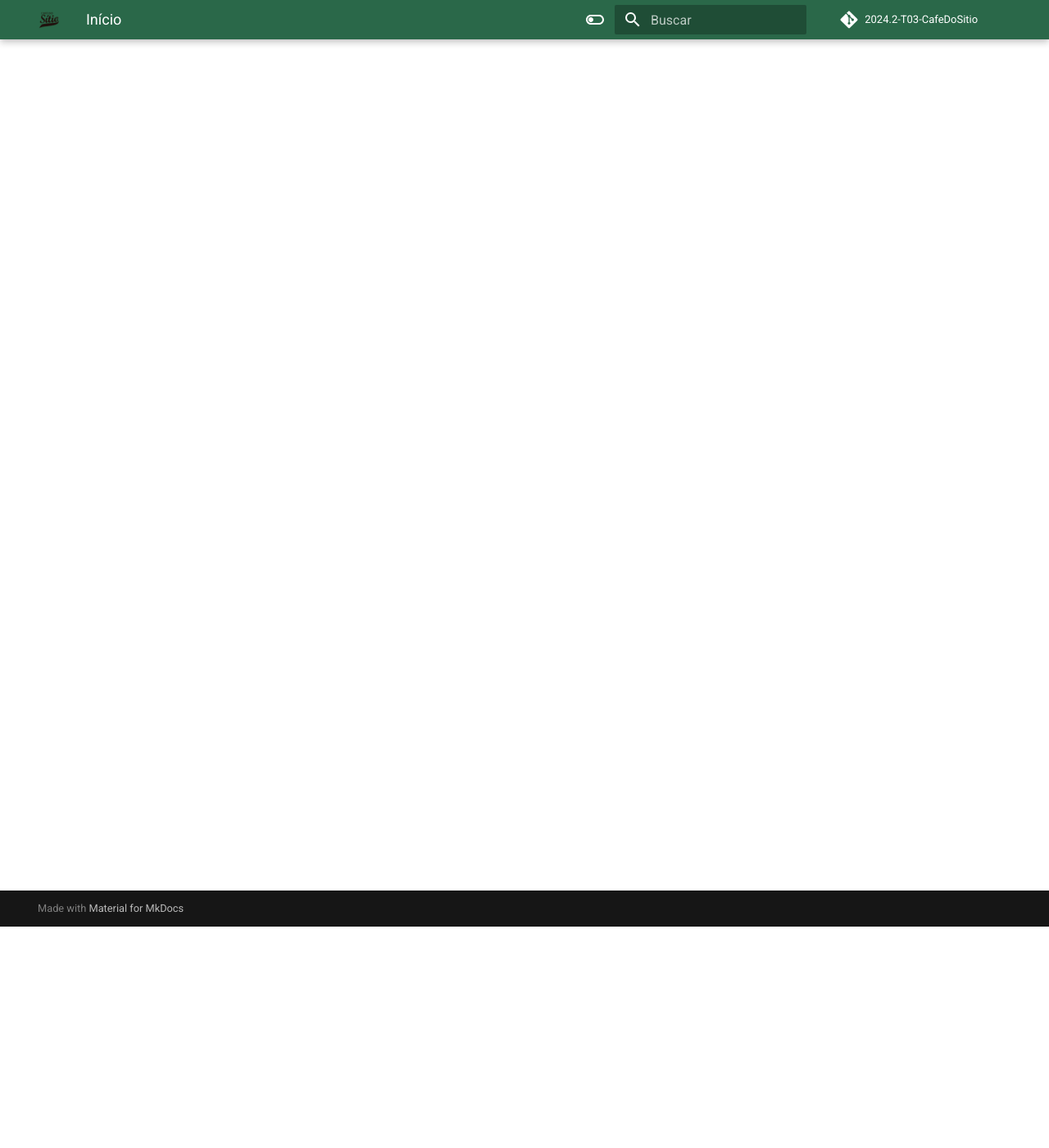
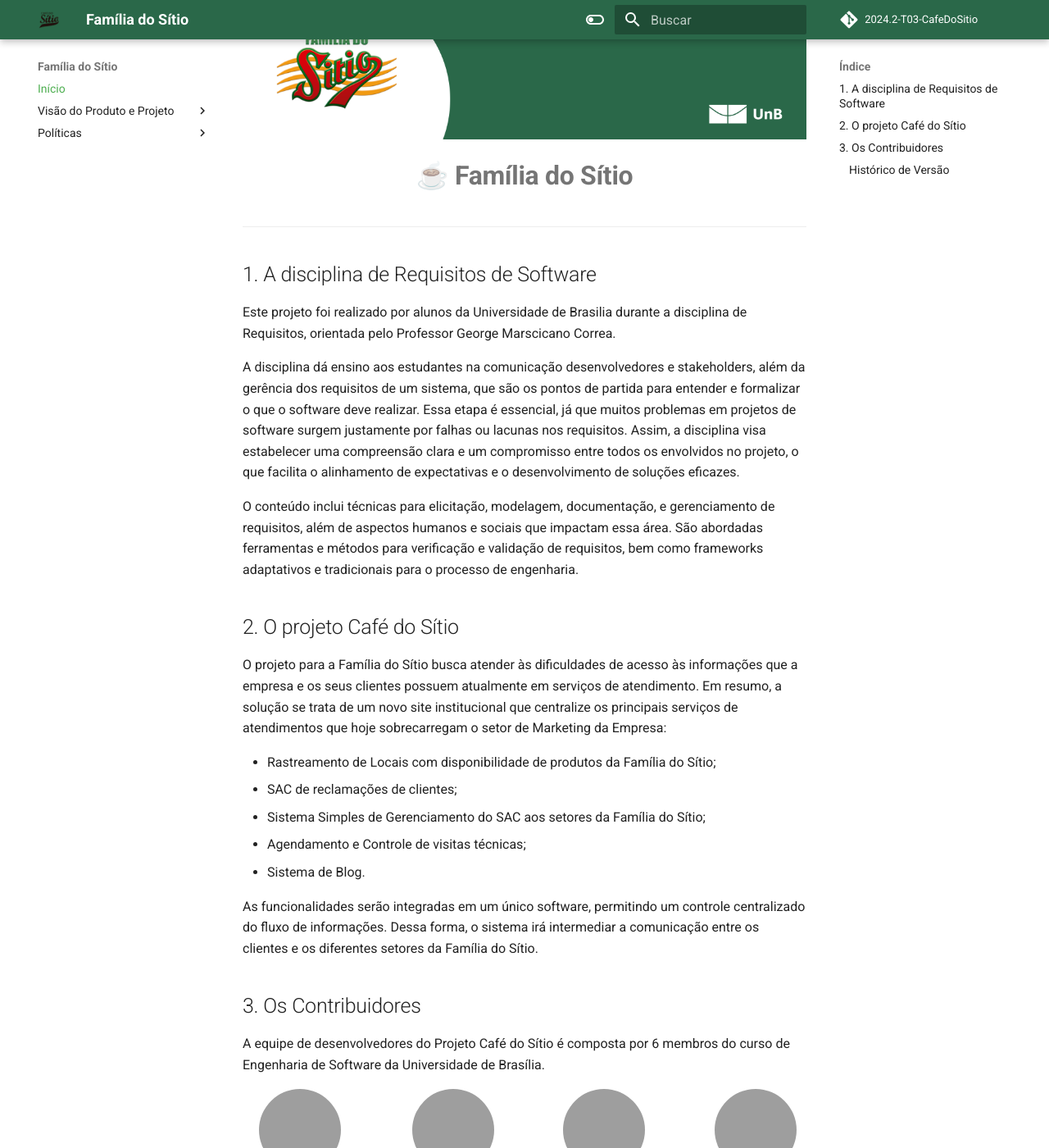
Before and after one commit to mdsreq-fga-unb/2024.2-T03-CafeDoSitio, an MkDocs documentation site: the page built from docs/index.md, in a window 1280 px wide and 1400 px high, scrolled down 270 px. Shown: the whole window at 82% size. Built offline with MkDocs 1.6.1 and Material for MkDocs 9.7.7, drawn with Linux system fonts in a browser that asks for light colours; comment, search, counter and statistics services are not loaded; some of the changed text lies outside the part shown; grey boxes are pictures that could not be loaded.

Commit message:
docs: incluindo pagina principal da documentação

```diff
--- a/docs/index.md
+++ b/docs/index.md
@@ -1,5 +1,87 @@
+#
+![Banner Requisitados e Família do Sítio](./assets/BannerHome.png)
+
 <div align="center">
+<h1><b>☕ Família do Sítio</b></h1>
+</div>
+---
 
-<h1>☕ Café do Sítio</h1>
+## 1. A disciplina de Requisitos de Software
 
+Este projeto foi realizado por alunos da Universidade de Brasilia durante a disciplina de Requisitos, orientada pelo Professor George Marscicano Correa.
+
+A disciplina dá ensino aos estudantes na comunicação desenvolvedores e stakeholders, além da gerência dos requisitos de um sistema, que são os pontos de partida para entender e formalizar o que o software deve realizar. Essa etapa é essencial, já que muitos problemas em projetos de software surgem justamente por falhas ou lacunas nos requisitos. Assim, a disciplina visa estabelecer uma compreensão clara e um compromisso entre todos os envolvidos no projeto, o que facilita o alinhamento de expectativas e o desenvolvimento de soluções eficazes.
+
+O conteúdo inclui técnicas para elicitação, modelagem, documentação, e gerenciamento de requisitos, além de aspectos humanos e sociais que impactam essa área. São abordadas ferramentas e métodos para verificação e validação de requisitos, bem como frameworks adaptativos e tradicionais para o processo de engenharia.
+
+## 2. O projeto Café do Sítio
+
+O projeto para a Família do Sítio busca atender às dificuldades de acesso às informações que a empresa e os seus clientes possuem atualmente em serviços de atendimento. Em resumo, a solução se trata de um novo site institucional que centralize os principais serviços de atendimentos que hoje sobrecarregam o setor de Marketing da Empresa:
+
+- Rastreamento de Locais com disponibilidade de produtos da Família do Sítio;
+- SAC de reclamações de clientes;
+- Sistema Simples de Gerenciamento do SAC aos setores da Família do Sítio;
+- Agendamento e Controle de visitas técnicas;
+- Sistema de Blog.
+
+As funcionalidades serão integradas em um único software, permitindo um controle centralizado do fluxo de informações. Dessa forma, o sistema irá intermediar a comunicação entre os clientes e os diferentes setores da Família do Sítio.
+
+## 3. Os Contribuidores
+A equipe de desenvolvedores do Projeto Café do Sítio é composta por 6 membros do curso de Engenharia de Software da Universidade de Brasília.
+
+<center>
+
+<div style="display: flex; flex-direction: row; gap: 80px; flex-wrap: wrap; justify-content: center;" >
+    <div>
+        <a href="https://github.com/danielRogs">
+                <img style="border-radius: 50%;"         src="https://github.com/danielrogs.png" width="100px;"/>
+                <h5 class="text-center">Daniel Rodrigues</h5>
+                <h6 class="text-center">Gerente do Projeto</h6>
+        </a>
+    </div>
+    <div>
+        <a href="https://github.com/anawcarol">
+                <img style="border-radius: 50%;"   src="https://github.com/anawcarol.png" width="100px;"/>
+                <h5 class="text-center">Ana Carolina</h5>
+                <h6 class="text-center">Desenvolvedora</h6>
+        </a>
+    </div>
+    <div>
+        <a href="https://github.com/arthur-suares">
+                <img style="border-radius: 50%;"         src="https://github.com/arthur-suares.png" width="100px;"/>
+                <h5 class="text-center">Arthur Miranda</h5>
+                <h6 class="text-center">Desenvolvedor</h6>
+        </a>
+    </div>
+    <div>
+        <a href="https://github.com/JoaoODragonborn">
+                <img style="border-radius: 50%;"         src="https://github.com/JoaoODragonborn.png" width="100px;"/>
+                <h5 class="text-center">João Pedro</h5>
+                <h6 class="text-center">Desenvolvedor</h6>
+        </a>
+    </div>
+    <div>
+        <a href="https://github.com/manuvaladares">
+                <img style="border-radius: 50%;"         src="https://github.com/manuvaladares.png" width="100px;"/>
+                <h5 class="text-center">Manuella Magalhães</h5>
+                <h6 class="text-center">Desenvolvedora</h6>
+        </a>
+    </div>
+    <div>
+        <a href="https://github.com/marcellaanderle">
+                <img style="border-radius: 50%;"         src="https://github.com/marcellaanderle.png" width="100px;"/>
+                <h5 class="text-center">Marcella Magalhães</h5>
+                <h6 class="text-center">Desenvolvedora</h6>
+        </a>
+    </div>
 </div>
+
+</center>
+
+<br>
+
+---
+### Histórico de Versão
+Data     | Versão | Descrição | Autor | Revisores
+-------- | ------ | --------- | ----- | ---------
+06/11/2024 | 1.0 | Criação do Documento | Daniel Rodrigues |
--- a/mkdocs.yml
+++ b/mkdocs.yml
@@ -1,4 +1,4 @@
-site_name: Café do Sítio
+site_name: Família do Sítio
 
 repo_name: "2024.2-T03-CafeDoSitio"
 repo_url: https://github.com/mdsreq-fga-unb/2024.2-T03-CafeDoSitio
```
Also changed, not shown: docs/assets/BannerHome.png (added), docs/assets/cafeDoSitio2_3.PNG (deleted).
